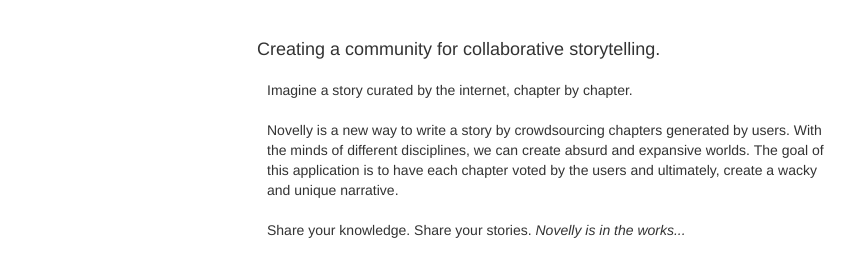
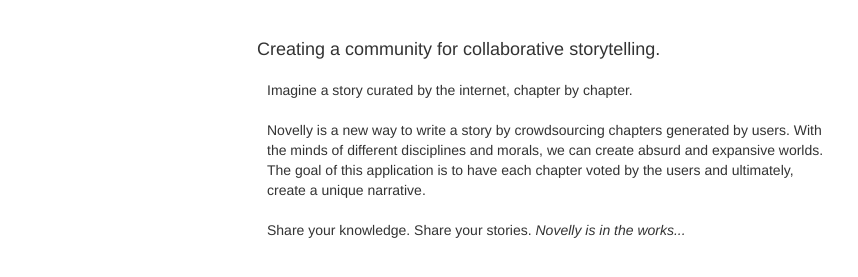
Before and after one commit to chewbeccax/novelapp, a website: page static/index.html in a window 1280 px wide. Shown: the part 689-966 px from the top of the page, without its empty margins (98-956 px from the left). Drawn offline with nearby package versions, Linux system fonts and the light colour scheme.

Commit message:
fixed wording

```diff
--- a/static/index.html
+++ b/static/index.html
@@ -49,7 +49,7 @@
 			<p>
 				Imagine a story curated by the internet, chapter by chapter.
 				<br/><br/>
-				Novelly is a new way to write a story by crowdsourcing chapters generated by users. With the minds of different disciplines, we can create absurd and expansive worlds. The goal of this application is to have each chapter voted by the users and ultimately, create a wacky and unique narrative.
+				Novelly is a new way to write a story by crowdsourcing chapters generated by users. With the minds of different disciplines and morals, we can create absurd and expansive worlds. The goal of this application is to have each chapter voted by the users and ultimately, create a unique narrative.
 				<br/><br/>
 				Share your knowledge. Share your stories. <i>Novelly is in the works...</i>
 			</p>
```
